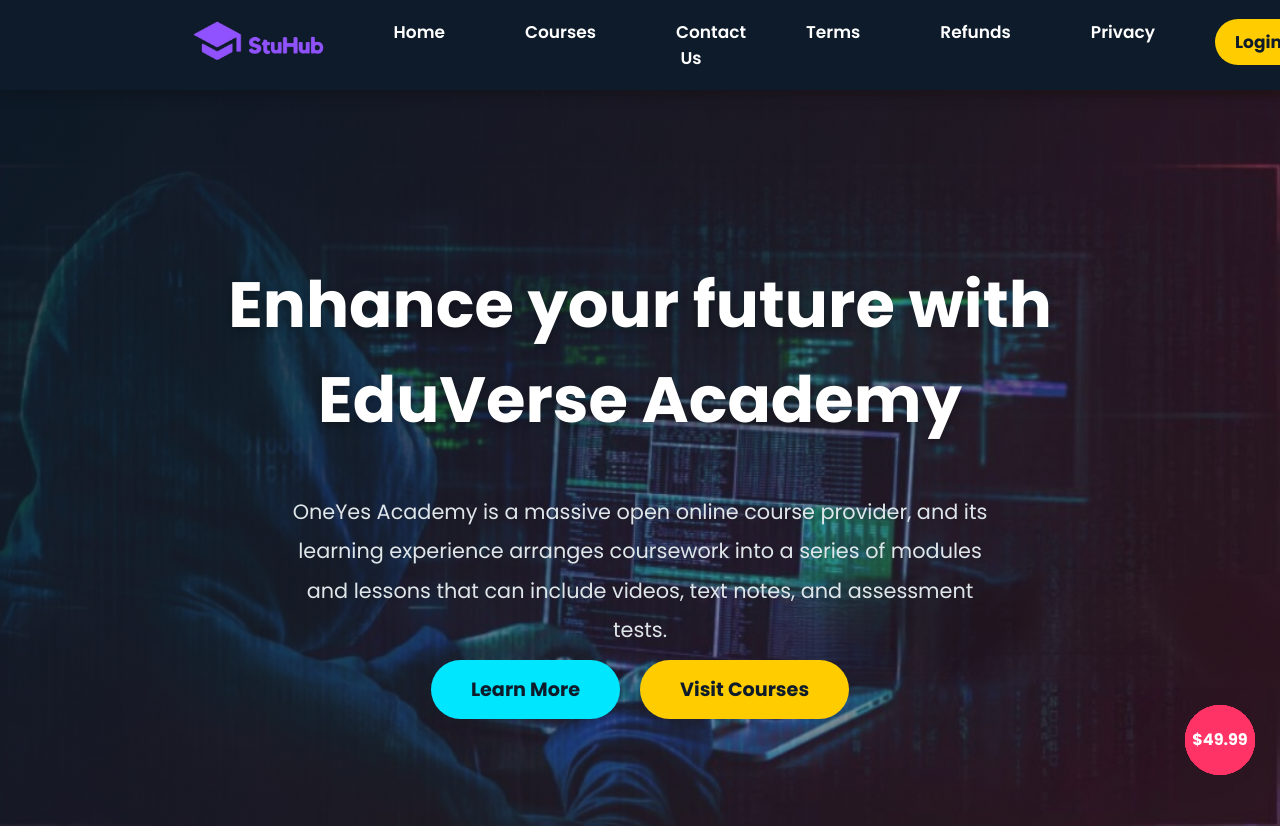
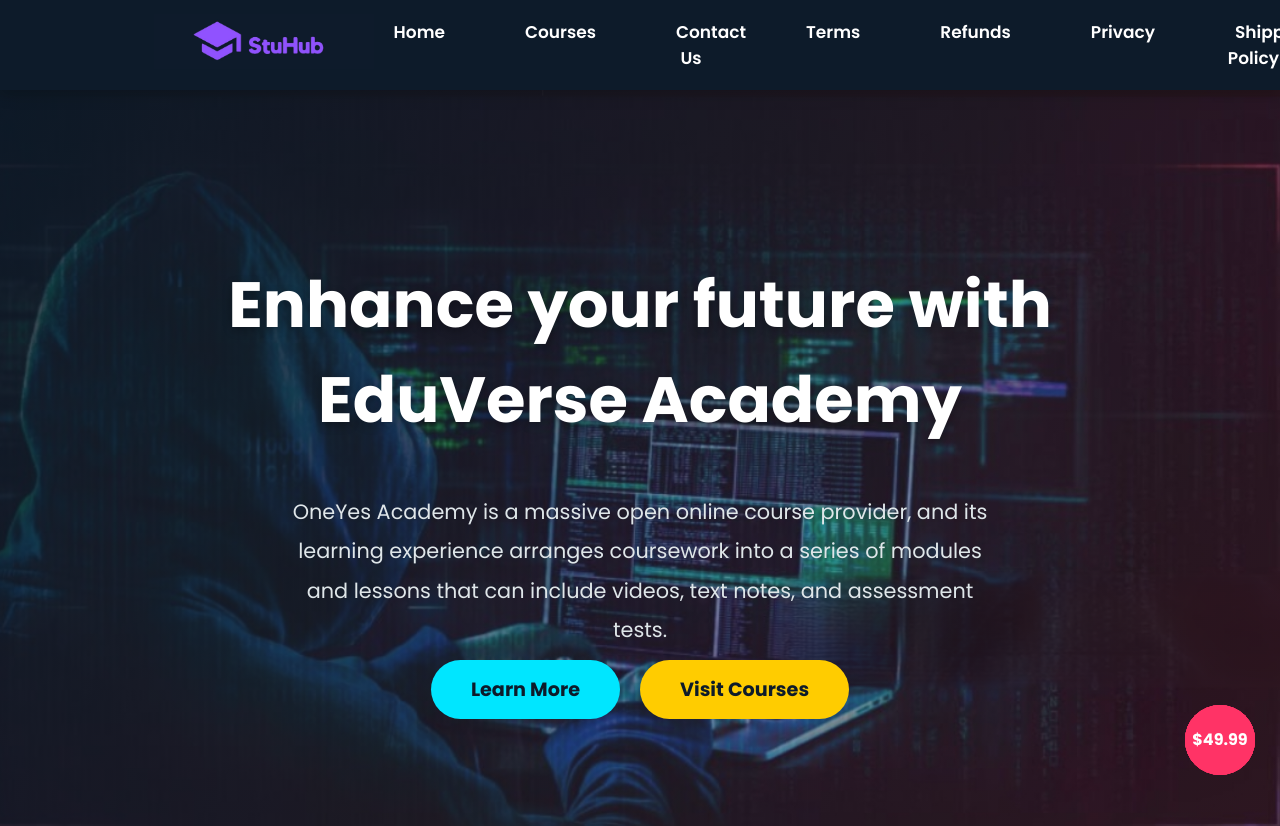
Before and after one commit to inaamul25/StuHub-Front-End, a React (Create React App) app: page / in a window 1280 px wide. Shown: the top 826 px of the page. Built offline with nearby package versions, Linux system fonts and the light colour scheme.

Commit message:
Updated Navbar

```diff
--- a/src/Components/Navbar.jsx
+++ b/src/Components/Navbar.jsx
@@ -150,6 +150,16 @@
                 <Link to="/privacy">Privacy</Link>
               </li>
             )}
+            {/* Shipping Policy Link */}
+            {value === "shipping" ? (
+              <li className={value === "shipping" ? "active-policy" : ""}>
+                <Link to="/shipping">Shipping Policy</Link>
+              </li>
+            ) : (
+              <li>
+                <Link to="/shipping">Shipping Policy</Link>
+              </li>
+            )}
             {authToken !== null ? (
               <li>
                 <button onClick={handleLogOut} className="sign-out-button">
```
